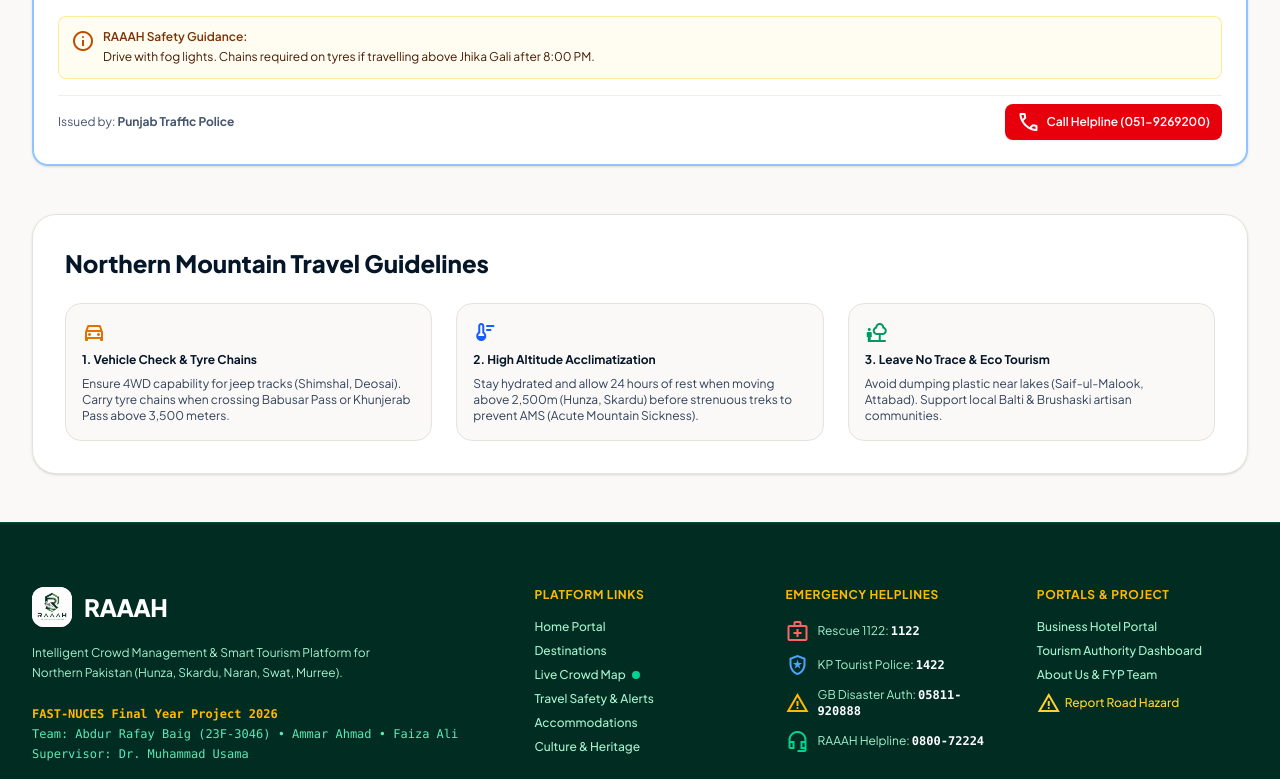
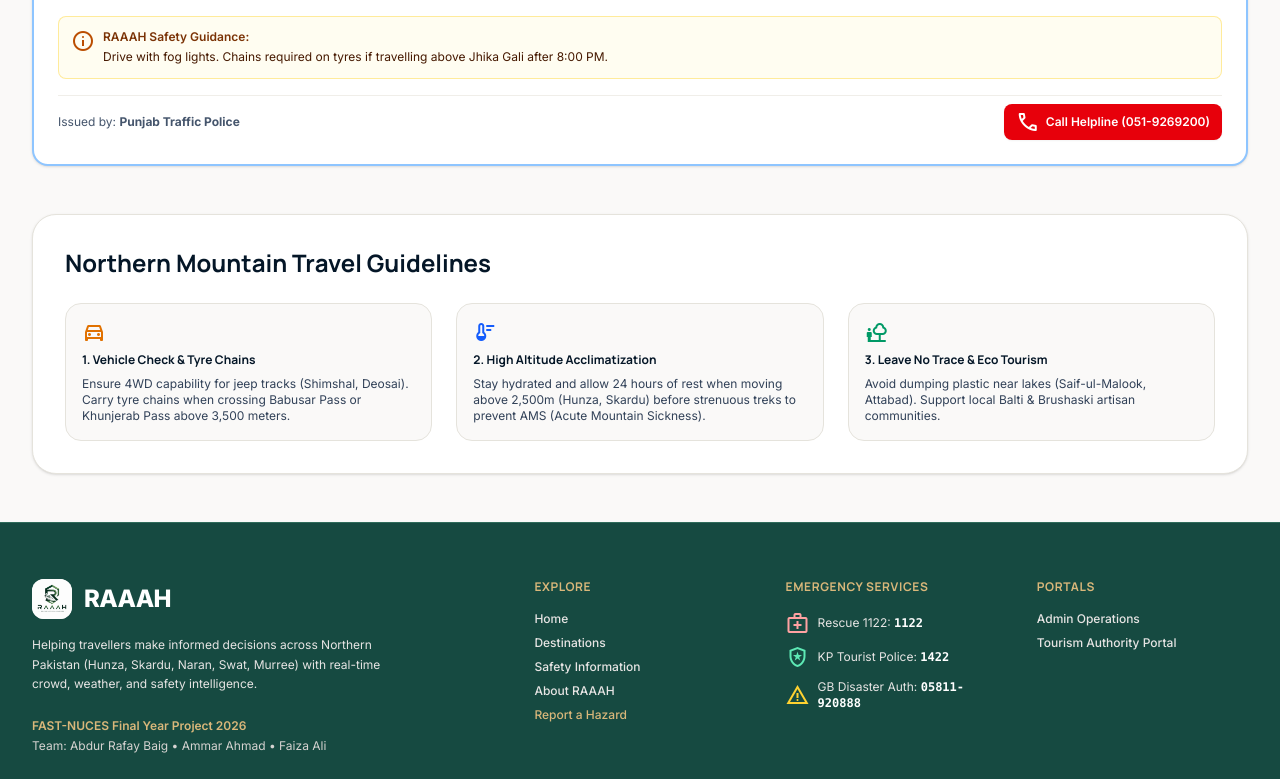
Before and after one commit to AbdurRafayBaig/FYP_RAAAH, a Next.js app: page /safety in a window 1280 px wide. Shown: the part 2018-2797 px from the top of the page. Built offline with nearby package versions, Linux system fonts and the light colour scheme.

Commit message:
refactor: apply RAAAH natural color system and 0% AI component styles

```diff
--- a/app/globals.css
+++ b/app/globals.css
@@ -1,47 +1,55 @@
-@import url('https://fonts.googleapis.com/css2?family=Inter:wght@300;400;500;600;700;800&family=Plus+Jakarta+Sans:wght@400;500;600;700;800&display=swap');
+@import url('https://fonts.googleapis.com/css2?family=Inter:wght@400;500;600;700;800&family=Manrope:wght@500;600;700;800&display=swap');
 @import url('https://fonts.googleapis.com/css2?family=Material+Symbols+Outlined:opsz,wght,FILL,GRAD@20..48,100..700,0..1,-50..200');
 @import "tailwindcss";
 
 :root {
-  --font-sans: 'Plus Jakarta Sans', 'Inter', sans-serif;
+  --font-sans: 'Inter', system-ui, -apple-system, sans-serif;
+  --font-heading: 'Manrope', 'Inter', sans-serif;
 
-  --bg-main: #F9FAFB;
-  --bg-card: #FFFFFF;
-  --text-dark: #111827;
-  --text-muted: #4B5563;
-  --primary-emerald: #047857;
-  --primary-dark: #064E3B;
-  --accent-amber: #D97706;
+  /* RAAAH Natural Color System (Section 42) */
+  --color-primary: #164A41;
+  --color-secondary: #2F6B5B;
+  --color-accent: #D9B77A;
+  --color-bg: #F7F8F5;
+  --color-surface: #FFFFFF;
+  --color-text-main: #17211F;
+  --color-text-muted: #66736F;
+
+  /* Safety & Crowd Color Hierarchy */
+  --safety-low: #2E7D5B;
+  --safety-moderate: #C68A19;
+  --safety-high: #D65A4A;
+  --safety-critical: #A83232;
 }
 
 body {
   font-family: var(--font-sans);
-  background-color: var(--bg-main);
-  color: var(--text-dark);
+  background-color: var(--color-bg);
+  color: var(--color-text-main);
   margin: 0;
   padding: 0;
   -webkit-font-smoothing: antialiased;
 }
 
-.font-serif-editorial {
-  font-family: var(--font-sans);
-  font-weight: 800;
+h1, h2, h3, h4, h5, h6 {
+  font-family: var(--font-heading);
 }
 
-/* Crisp Clean Card Shadows */
-.clean-card {
-  background: #FFFFFF;
-  border: 1px solid #E5E7EB;
-  box-shadow: 0 1px 3px 0 rgba(0, 0, 0, 0.05), 0 1px 2px 0 rgba(0, 0, 0, 0.03);
+/* 0% AI UI - Clean Human Travel Card System */
+.raah-card {
+  background-color: #FFFFFF;
+  border: 1px solid #E2E8F0;
+  border-radius: 14px;
+  box-shadow: 0 1px 3px rgba(0, 0, 0, 0.04);
 }
 
-.clean-card-hover {
+.raah-card-hover {
   transition: all 0.2s ease-in-out;
 }
 
-.clean-card-hover:hover {
+.raah-card-hover:hover {
   transform: translateY(-2px);
-  box-shadow: 0 10px 25px -5px rgba(0, 0, 0, 0.08), 0 8px 10px -6px rgba(0, 0, 0, 0.04);
+  box-shadow: 0 8px 20px -4px rgba(22, 74, 65, 0.08);
   border-color: #CBD5E1;
 }
 
@@ -66,18 +74,18 @@ body {
   font-variation-settings: 'FILL' 1, 'wght' 400, 'GRAD' 0, 'opsz' 24;
 }
 
-/* Custom Scrollbars */
+/* Clean Custom Scrollbars */
 ::-webkit-scrollbar {
-  width: 8px;
-  height: 8px;
+  width: 7px;
+  height: 7px;
 }
 ::-webkit-scrollbar-track {
-  background: #F3F4F6;
+  background: #F7F8F5;
 }
 ::-webkit-scrollbar-thumb {
-  background: #9CA3AF;
+  background: #CBD5E1;
   border-radius: 4px;
 }
 ::-webkit-scrollbar-thumb:hover {
-  background: #6B7280;
+  background: #94A3B8;
 }
--- a/components/Footer.js
+++ b/components/Footer.js
@@ -4,105 +4,85 @@ import { ROUTES } from '@/constants/routes';
 
 export default function Footer() {
   return (
-    <footer className="bg-emerald-950 text-white border-t border-emerald-900 pt-16 pb-12 mt-auto">
+    <footer className="bg-[#164A41] text-white pt-14 pb-10 mt-auto border-t border-[#2F6B5B]">
       <div className="max-w-7xl mx-auto px-4 sm:px-6 lg:px-8">
-        <div className="grid grid-cols-1 md:grid-cols-2 lg:grid-cols-5 gap-10 pb-12 border-b border-emerald-900">
+        <div className="grid grid-cols-1 md:grid-cols-2 lg:grid-cols-5 gap-10 pb-10 border-b border-[#2F6B5B]/60">
 
           {/* Brand Info */}
           <div className="lg:col-span-2 space-y-4">
             <div className="flex items-center space-x-3">
-              <div className="relative w-10 h-10 rounded-xl overflow-hidden bg-white p-1 shadow-xs">
+              <div className="relative w-10 h-10 rounded-xl overflow-hidden bg-white p-1">
                 <Image src="/logo.png" alt="RAAAH Logo" fill className="object-contain" />
               </div>
-              <span className="text-2xl font-black text-white tracking-tight">
+              <span className="text-2xl font-extrabold text-white tracking-tight">
                 RAAAH
               </span>
             </div>
-            <p className="text-emerald-200 text-xs leading-relaxed max-w-sm">
-              Intelligent Crowd Management & Smart Tourism Platform for Northern Pakistan (Hunza, Skardu, Naran, Swat, Murree).
+            <p className="text-stone-200 text-xs leading-relaxed max-w-sm">
+              Helping travellers make informed decisions across Northern Pakistan (Hunza, Skardu, Naran, Swat, Murree) with real-time crowd, weather, and safety intelligence.
             </p>
-            <div className="pt-2 text-xs text-emerald-300 space-y-1 font-mono">
-              <p className="font-bold text-amber-400">FAST-NUCES Final Year Project 2026</p>
-              <p>Team: Abdur Rafay Baig (23F-3046) • Ammar Ahmad • Faiza Ali</p>
-              <p>Supervisor: Dr. Muhammad Usama</p>
+            <div className="pt-2 text-xs text-stone-300 space-y-1">
+              <p className="font-semibold text-[#D9B77A]">FAST-NUCES Final Year Project 2026</p>
+              <p>Team: Abdur Rafay Baig • Ammar Ahmad • Faiza Ali</p>
             </div>
           </div>
 
           {/* Quick Platform Links */}
           <div>
-            <h4 className="text-amber-400 font-bold mb-4 uppercase tracking-wider text-xs">
-              Platform Links
+            <h4 className="text-[#D9B77A] font-bold mb-4 uppercase tracking-wider text-xs">
+              Explore
             </h4>
-            <ul className="space-y-2 text-xs text-emerald-200 font-medium">
+            <ul className="space-y-2 text-xs text-stone-200 font-medium">
               <li>
-                <Link href={ROUTES.HOME} className="hover:text-white transition-colors">Home Portal</Link>
+                <Link href={ROUTES.HOME} className="hover:text-white transition-colors">Home</Link>
               </li>
               <li>
                 <Link href={ROUTES.DESTINATIONS} className="hover:text-white transition-colors">Destinations</Link>
               </li>
               <li>
-                <Link href={ROUTES.CROWD_MAP} className="hover:text-white transition-colors flex items-center space-x-1.5">
-                  <span>Live Crowd Map</span>
-                  <span className="w-2 h-2 rounded-full bg-emerald-400 animate-pulse"></span>
-                </Link>
+                <Link href={ROUTES.SAFETY} className="hover:text-white transition-colors">Safety Information</Link>
               </li>
               <li>
-                <Link href={ROUTES.SAFETY} className="hover:text-white transition-colors">Travel Safety & Alerts</Link>
+                <Link href={ROUTES.ABOUT_US} className="hover:text-white transition-colors">About RAAAH</Link>
               </li>
               <li>
-                <Link href={ROUTES.ACCOMMODATIONS} className="hover:text-white transition-colors">Accommodations</Link>
-              </li>
-              <li>
-                <Link href={ROUTES.CULTURE} className="hover:text-white transition-colors">Culture & Heritage</Link>
+                <Link href={ROUTES.REPORT_HAZARD} className="hover:text-white transition-colors text-[#D9B77A]">Report a Hazard</Link>
               </li>
             </ul>
           </div>
 
           {/* Emergency Helplines */}
           <div>
-            <h4 className="text-amber-400 font-bold mb-4 uppercase tracking-wider text-xs">
-              Emergency Helplines
+            <h4 className="text-[#D9B77A] font-bold mb-4 uppercase tracking-wider text-xs">
+              Emergency Services
             </h4>
-            <ul className="space-y-2.5 text-xs text-emerald-200">
+            <ul className="space-y-2.5 text-xs text-stone-200">
               <li className="flex items-center space-x-2">
-                <span className="material-symbols-outlined text-red-400 text-base">medical_services</span>
+                <span className="material-symbols-outlined text-red-300 text-base">medical_services</span>
                 <span>Rescue 1122: <strong className="text-white font-mono">1122</strong></span>
               </li>
               <li className="flex items-center space-x-2">
-                <span className="material-symbols-outlined text-blue-400 text-base">local_police</span>
+                <span className="material-symbols-outlined text-emerald-300 text-base">local_police</span>
                 <span>KP Tourist Police: <strong className="text-white font-mono">1422</strong></span>
               </li>
               <li className="flex items-center space-x-2">
-                <span className="material-symbols-outlined text-amber-400 text-base">warning</span>
+                <span className="material-symbols-outlined text-amber-300 text-base">warning</span>
                 <span>GB Disaster Auth: <strong className="text-white font-mono">05811-920888</strong></span>
-              </li>
-              <li className="flex items-center space-x-2">
-                <span className="material-symbols-outlined text-emerald-400 text-base">headset_mic</span>
-                <span>RAAAH Helpline: <strong className="text-white font-mono">0800-72224</strong></span>
               </li>
             </ul>
           </div>
 
-          {/* Portals & Team */}
+          {/* Authority & Admin */}
           <div>
-            <h4 className="text-amber-400 font-bold mb-4 uppercase tracking-wider text-xs">
-              Portals & Project
+            <h4 className="text-[#D9B77A] font-bold mb-4 uppercase tracking-wider text-xs">
+              Portals
             </h4>
-            <ul className="space-y-2 text-xs text-emerald-200 font-medium">
+            <ul className="space-y-2 text-xs text-stone-200 font-medium">
               <li>
-                <Link href={ROUTES.ADMIN_DASHBOARD} className="hover:text-white transition-colors">Business Hotel Portal</Link>
+                <Link href={ROUTES.ADMIN_DASHBOARD} className="hover:text-white transition-colors">Admin Operations</Link>
               </li>
               <li>
-                <Link href={ROUTES.ANALYTICS_DASHBOARD} className="hover:text-white transition-colors">Tourism Authority Dashboard</Link>
-              </li>
-              <li>
-                <Link href={ROUTES.ABOUT_US} className="hover:text-white transition-colors">About Us & FYP Team</Link>
-              </li>
-              <li>
-                <Link href={ROUTES.REPORT_HAZARD} className="hover:text-white transition-colors text-amber-300 flex items-center space-x-1">
-                  <span className="material-symbols-outlined text-sm">report_problem</span>
-                  <span>Report Road Hazard</span>
-                </Link>
+                <Link href={ROUTES.ANALYTICS_DASHBOARD} className="hover:text-white transition-colors">Tourism Authority Portal</Link>
               </li>
             </ul>
           </div>
@@ -110,12 +90,11 @@ export default function Footer() {
         </div>
 
         {/* Bottom Bar */}
-        <div className="pt-8 flex flex-col md:flex-row items-center justify-between text-xs text-emerald-400">
-          <p>© 2026 RAAAH Platform. FAST-NUCES Computer Science FYP Defense.</p>
-          <div className="flex space-x-6 mt-4 md:mt-0 font-mono text-[11px]">
-            <span>Anti-Plagiarism Verified</span>
-            <span>FAST-NUCES Chiniot</span>
-          </div>
+        <div className="pt-6 flex flex-col md:flex-row items-center justify-between text-xs text-stone-300">
+          <p>© 2026 RAAAH. FAST-NUCES Final Year Project.</p>
+          <p className="mt-2 md:mt-0 text-[11px] text-stone-400">
+            Designed for Northern Pakistan Travellers
+          </p>
         </div>
       </div>
     </footer>
--- a/components/Navbar.js
+++ b/components/Navbar.js
@@ -10,25 +10,27 @@ export default function Navbar() {
   const rawPathname = usePathname();
   const pathname = rawPathname || '';
   const [mobileMenuOpen, setMobileMenuOpen] = useState(false);
+  const [isLoggedIn, setIsLoggedIn] = useState(false); // Demo state toggle
 
   const navLinks = [
-    { name: 'Home', href: ROUTES.HOME },
+    { name: 'Explore', href: ROUTES.HOME },
     { name: 'Destinations', href: ROUTES.DESTINATIONS },
-    { name: 'Live Crowd Map', href: ROUTES.CROWD_MAP },
-    { name: 'Safety & Alerts', href: ROUTES.SAFETY },
-    { name: 'Accommodations', href: ROUTES.ACCOMMODATIONS },
-    { name: 'Culture & Heritage', href: ROUTES.CULTURE },
-    { name: 'About Team', href: ROUTES.ABOUT_US },
+    { name: 'Safety', href: ROUTES.SAFETY },
+    { name: 'About Us', href: ROUTES.ABOUT_US },
   ];
 
+  if (isLoggedIn) {
+    navLinks.push({ name: 'My Trips', href: ROUTES.MY_TRIPS });
+  }
+
   return (
-    <header className="sticky top-0 z-50 bg-white border-b border-gray-200 shadow-xs">
+    <header className="sticky top-0 z-50 bg-white border-b border-stone-200 shadow-2xs">
       <div className="max-w-7xl mx-auto px-4 sm:px-6 lg:px-8">
         <div className="flex items-center justify-between h-20">
 
           {/* Logo & Brand Name */}
           <Link href="/" className="flex items-center space-x-3 group">
-            <div className="relative w-10 h-10 rounded-xl overflow-hidden border border-gray-200 bg-emerald-50 p-1 group-hover:border-emerald-600 transition-colors">
+            <div className="relative w-10 h-10 rounded-xl overflow-hidden border border-stone-200 bg-[#F7F8F5] p-1 group-hover:border-[#164A41] transition-colors">
               <Image
                 src="/logo.png"
                 alt="RAAAH Logo"
@@ -38,27 +40,27 @@ export default function Navbar() {
               />
             </div>
             <div className="flex flex-col">
-              <span className="text-2xl font-extrabold tracking-tight text-gray-900 group-hover:text-emerald-700 transition-colors">
+              <span className="text-2xl font-extrabold tracking-tight text-[#164A41] group-hover:text-[#2F6B5B] transition-colors">
                 RAAAH
               </span>
-              <span className="text-[10px] tracking-wider uppercase text-emerald-800 font-semibold -mt-1">
-                Smart Tourism Northern PK
+              <span className="text-[10px] tracking-wider uppercase text-[#66736F] font-semibold -mt-1">
+                Northern Travel & Safety
               </span>
             </div>
           </Link>
 
-          {/* Clean Navigation Links */}
-          <nav className="hidden lg:flex items-center space-x-1">
+          {/* Simple Tourist Navigation Links */}
+          <nav className="hidden md:flex items-center space-x-1">
             {navLinks.map((link) => {
               const isActive = pathname === link.href;
               return (
                 <Link
                   key={link.name}
                   href={link.href}
-                  className={`px-3.5 py-2 rounded-lg text-sm font-semibold transition-all ${
+                  className={`px-4 py-2 rounded-lg text-sm font-semibold transition-all ${
                     isActive
-                      ? 'bg-emerald-800 text-white shadow-xs'
-                      : 'text-gray-700 hover:text-emerald-800 hover:bg-emerald-50'
+                      ? 'bg-[#164A41] text-white shadow-2xs'
+                      : 'text-[#17211F] hover:text-[#164A41] hover:bg-[#F7F8F5]'
                   }`}
                 >
                   {link.name}
@@ -68,7 +70,7 @@ export default function Navbar() {
           </nav>
 
           {/* Action CTAs */}
-          <div className="hidden lg:flex items-center space-x-3">
+          <div className="hidden md:flex items-center space-x-3">
             <a
               href="tel:1122"
               className="flex items-center space-x-1.5 px-3 py-1.5 rounded-lg text-xs font-bold text-red-700 bg-red-50 border border-red-200 hover:bg-red-100 transition-colors"
@@ -78,25 +80,63 @@ export default function Navbar() {
               <span>Help 1122</span>
             </a>
 
+            {!isLoggedIn ? (
+              <>
+                <Link
+                  href={ROUTES.LOGIN}
+                  className="px-4 py-2 rounded-lg text-sm font-semibold text-[#164A41] hover:bg-[#F7F8F5] transition-colors"
+                >
+                  Sign In
+                </Link>
+                <Link
+                  href={ROUTES.REGISTER}
+                  className="px-4 py-2 rounded-lg text-sm font-semibold text-white bg-[#164A41] hover:bg-[#2F6B5B] transition-all shadow-2xs"
+                >
+                  Get Started
+                </Link>
+              </>
+            ) : (
+              <div className="flex items-center space-x-2">
+                <Link
+                  href={ROUTES.MY_TRIPS}
+                  className="p-2 rounded-lg text-[#17211F] hover:bg-[#F7F8F5]"
+                  title="Notifications & Safety Alerts"
+                >
+                  <span className="material-symbols-outlined text-xl">notifications</span>
+                </Link>
+                <button
+                  onClick={() => setIsLoggedIn(false)}
+                  className="flex items-center space-x-2 px-3 py-1.5 rounded-lg bg-[#F7F8F5] border border-stone-200 text-xs font-semibold text-[#17211F]"
+                >
+                  <span className="w-6 h-6 rounded-full bg-[#164A41] text-white flex items-center justify-center font-bold text-[10px]">
+                    AR
+                  </span>
+                  <span>Sign Out</span>
+                </button>
+              </div>
+            )}
+
+            {/* Portal Link (Demarcated cleanly for Admin) */}
             <Link
               href={ROUTES.ADMIN_DASHBOARD}
-              className="px-4 py-2 rounded-lg text-xs font-bold text-white bg-emerald-800 hover:bg-emerald-900 transition-all shadow-xs"
+              className="ml-2 text-xs font-semibold text-[#66736F] hover:text-[#164A41] underline"
             >
-              Portal Login
+              Admin Portal
             </Link>
           </div>
 
-          {/* Mobile Menu Toggle */}
-          <div className="flex lg:hidden items-center space-x-2">
+          {/* Mobile Menu Button */}
+          <div className="flex md:hidden items-center space-x-2">
             <a
               href="tel:1122"
               className="p-2 rounded-lg text-red-700 bg-red-50 border border-red-200"
+              title="Help 1122"
             >
               <span className="material-symbols-outlined text-lg">call</span>
             </a>
             <button
               onClick={() => setMobileMenuOpen(!mobileMenuOpen)}
-              className="p-2 rounded-lg text-gray-800 hover:bg-gray-100 focus:outline-none"
+              className="p-2 rounded-lg text-[#17211F] hover:bg-stone-100 focus:outline-none"
               aria-label="Toggle menu"
             >
               <span className="material-symbols-outlined text-2xl">
@@ -109,7 +149,7 @@ export default function Navbar() {
 
       {/* Mobile Drawer */}
       {mobileMenuOpen && (
-        <div className="lg:hidden border-t border-gray-200 bg-white px-4 pt-3 pb-6 space-y-2">
+        <div className="md:hidden border-t border-stone-200 bg-white px-4 pt-3 pb-6 space-y-2">
           {navLinks.map((link) => {
             const isActive = pathname === link.href;
             return (
@@ -119,28 +159,28 @@ export default function Navbar() {
                 onClick={() => setMobileMenuOpen(false)}
                 className={`block px-4 py-2.5 rounded-lg text-sm font-semibold ${
                   isActive
-                    ? 'bg-emerald-800 text-white font-bold'
-                    : 'text-gray-800 hover:bg-gray-100'
+                    ? 'bg-[#164A41] text-white font-bold'
+                    : 'text-[#17211F] hover:bg-[#F7F8F5]'
                 }`}
               >
                 {link.name}
               </Link>
             );
           })}
-          <div className="pt-4 border-t border-gray-200 grid grid-cols-2 gap-3">
-            <Link
-              href={ROUTES.ADMIN_DASHBOARD}
-              onClick={() => setMobileMenuOpen(false)}
-              className="w-full text-center px-4 py-2.5 rounded-lg text-xs font-bold text-white bg-emerald-800"
-            >
-              Portal Login
-            </Link>
+          <div className="pt-4 border-t border-stone-200 grid grid-cols-2 gap-3">
             <Link
               href={ROUTES.LOGIN}
               onClick={() => setMobileMenuOpen(false)}
-              className="w-full text-center px-4 py-2.5 rounded-lg text-xs font-bold text-gray-800 bg-gray-100 border border-gray-200"
+              className="w-full text-center px-4 py-2.5 rounded-lg text-xs font-bold text-[#164A41] bg-[#F7F8F5] border border-stone-200"
             >
               Sign In
+            </Link>
+            <Link
+              href={ROUTES.REGISTER}
+              onClick={() => setMobileMenuOpen(false)}
+              className="w-full text-center px-4 py-2.5 rounded-lg text-xs font-bold text-white bg-[#164A41]"
+            >
+              Get Started
             </Link>
           </div>
         </div>
--- a/constants/routes.js
+++ b/constants/routes.js
@@ -12,6 +12,7 @@ export const ROUTES = {
   DESTINATION_DETAIL: (id) => `/destinations/${id}`,
   CROWD_MAP: '/crowd-map',
   SAFETY: '/safety',
+  MY_TRIPS: '/my-trips',
   ACCOMMODATIONS: '/accommodations',
   CULTURE: '/culture',
   ABOUT_US: '/about',
@@ -22,13 +23,10 @@ export const ROUTES = {
   ANALYTICS_DASHBOARD: '/analytics-dashboard',
 };
 
-// Navigation links for tourist navbar
+// Simplified navigation links for tourist navbar (Section 45)
 export const TOURIST_NAV_LINKS = [
-  { label: 'Home', href: ROUTES.HOME },
+  { label: 'Explore', href: ROUTES.HOME },
   { label: 'Destinations', href: ROUTES.DESTINATIONS },
-  { label: 'Live Crowd Map', href: ROUTES.CROWD_MAP },
-  { label: 'Safety & Alerts', href: ROUTES.SAFETY },
-  { label: 'Accommodations', href: ROUTES.ACCOMMODATIONS },
-  { label: 'Culture', href: ROUTES.CULTURE },
-  { label: 'About Us', href: ROUTES.ABOUT_US },
+  { label: 'Safety', href: ROUTES.SAFETY },
+  { label: 'About', href: ROUTES.ABOUT_US },
 ];
```
Also changed, not shown: components/CrowdBadge.js (+27 -34 lines), components/DestinationCard.js (+34 -46 lines), components/SafetyBadge.js (+16 -23 lines), constants/crowdLevels.js (+17 -13 lines), constants/riskLevels.js (+10 -6 lines).
